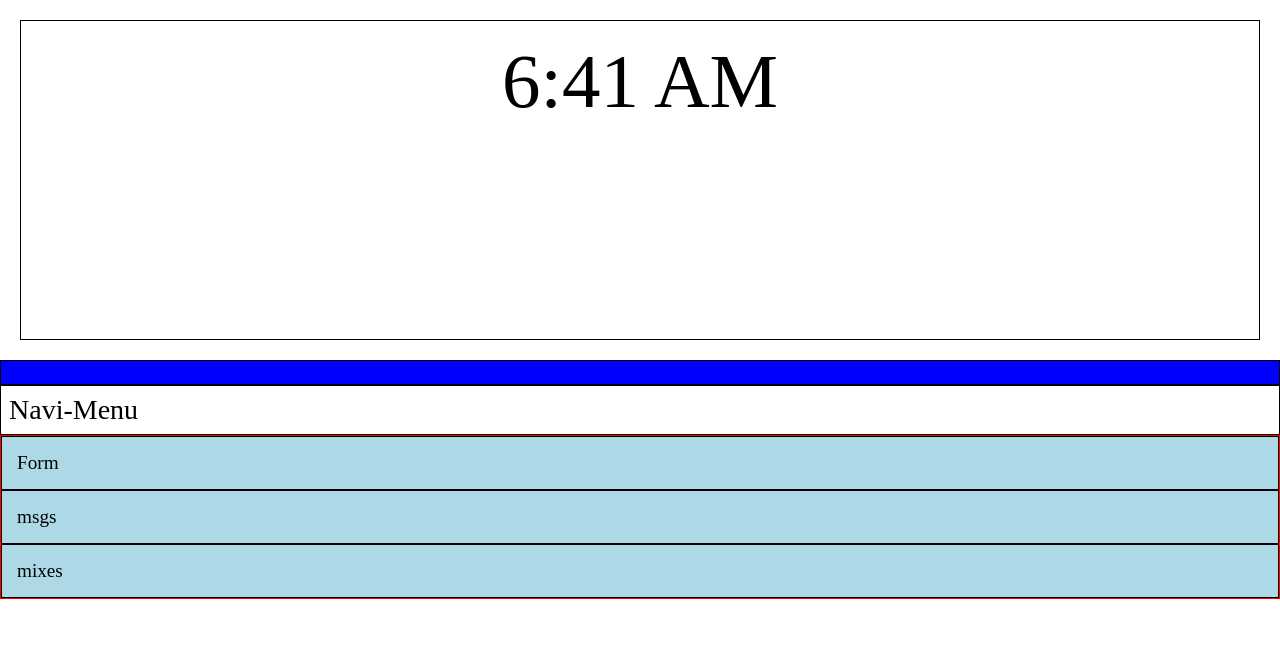
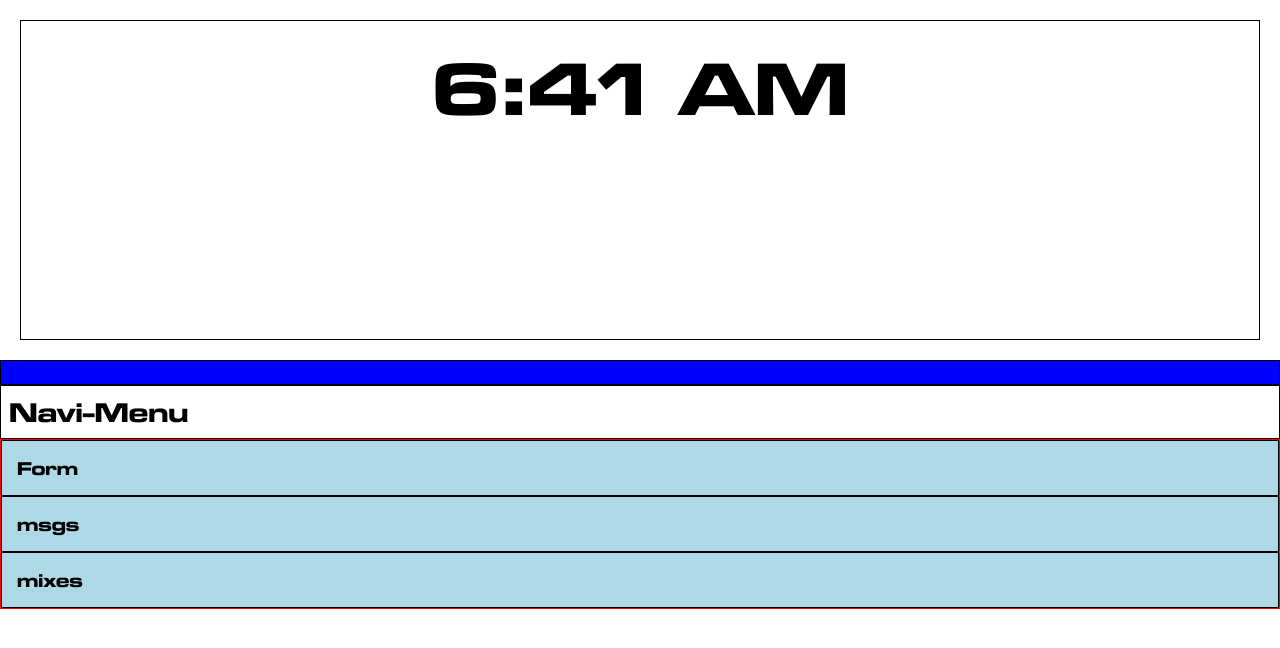
Before and after one commit to adiemmforever/mixtaper, a plain HTML site: page index.html in a window 1280 px wide. Drawn offline with Linux system fonts and the light colour scheme.

```diff
--- a/index.html
+++ b/index.html
@@ -5,7 +5,22 @@
 <meta name="viewport" content="width=device-width,initial-scale=1" />
 <title>Tracklist – Stage + Mixes (thumbs + titles)</title>
 <style>
-  * { padding:0; margin:0; box-sizing:border-box; font-family:"HelveticaNeue-Light"; }
+  * { padding:0; margin:0; box-sizing:border-box; font-family:"Microgramma",  "HelveticaNeue-Light"; }
+
+@font-face {
+  font-family: "Microgramma";
+  src: url('Microgramma D Extended Bold.otf') format('opentype');
+}
+
+  /* stage & panels */
+  #stage { min-height:320px;
+  /*background-image: url(https://66.media.tumblr.com/6c4d864d6d43064fe2bee8bc5db6cba7/tumblr_pwldqp0qyB1ypo8pvo1_400.gif);
+  background-position: center;
+  background-size: cover;
+  background-repeat: no-repeat;*/
+  }
+  .panel[hidden] { display:none !important;
+  }
 
   .listcontainer { margin:20px; border:1px solid black; height: 212px; overflow: scroll; }
   .divider { height:25px; border:1px solid black; background:blue; }
@@ -35,13 +50,13 @@
   .delete-btn { margin:12px; }
 
   /* stage & panels */
-  #stage { min-height:320px; }
+  /* #stage { min-height:320px; }
   .panel[hidden] { display:none !important;
-  }
+  } */
 
   /* generic content */
   .pad { padding:16px; }
-  .clock { padding:16px; font-size:77px; text-align:center; }
+  .clock { padding:16px; font-size:77px; text-align:center; /*color: rgb(255, 242, 225)*/ }
   .muted { opacity:.7; font-size:.9rem; }
 
   /* mixes UI (in blue nav area) */
```
Also changed, not shown: Microgramma D Extended Bold.otf (added), dogica.ttf (added), dogicabold.ttf (added).
